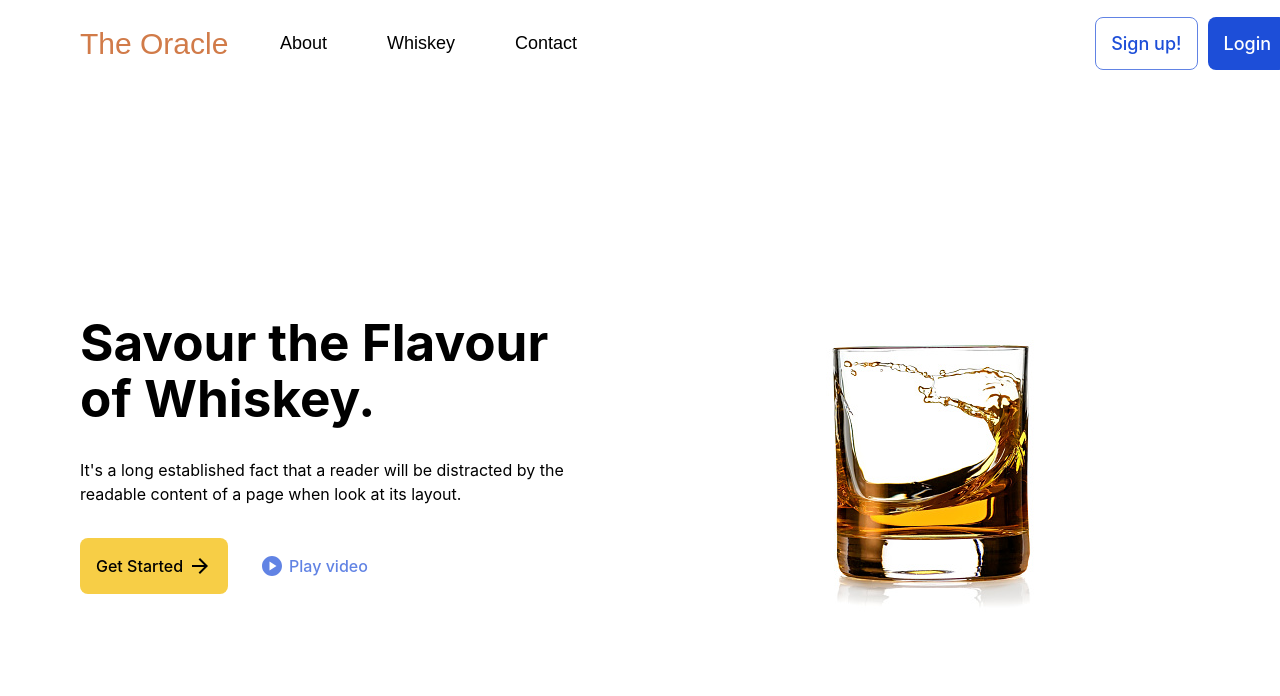
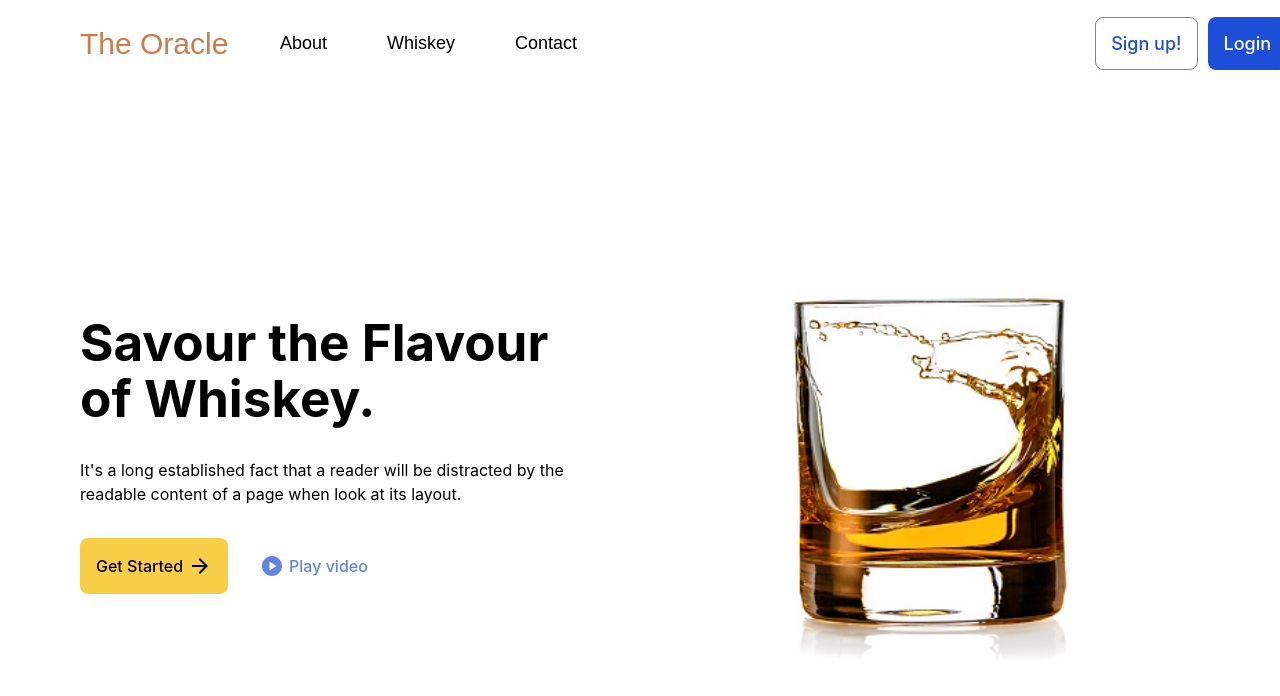
Before and after one commit to RAYMUNDOOOO/savior-iq, a React (Vite) app: page / in a window 1280 px wide. Shown: the top 696 px of the page. Built offline with nearby package versions, Linux system fonts and the light colour scheme.

Commit message:
Changed size of whiskey.

```diff
--- a/src/styles/home.module.css
+++ b/src/styles/home.module.css
@@ -29,6 +29,11 @@
         text-align: center;
 }
 
+#homeHero > img {
+        height: 100%;
+        width: 650px;
+}
+
 .buttonsContainer {
 	display:flex;
 	flex-direction: row-reverse;
```
